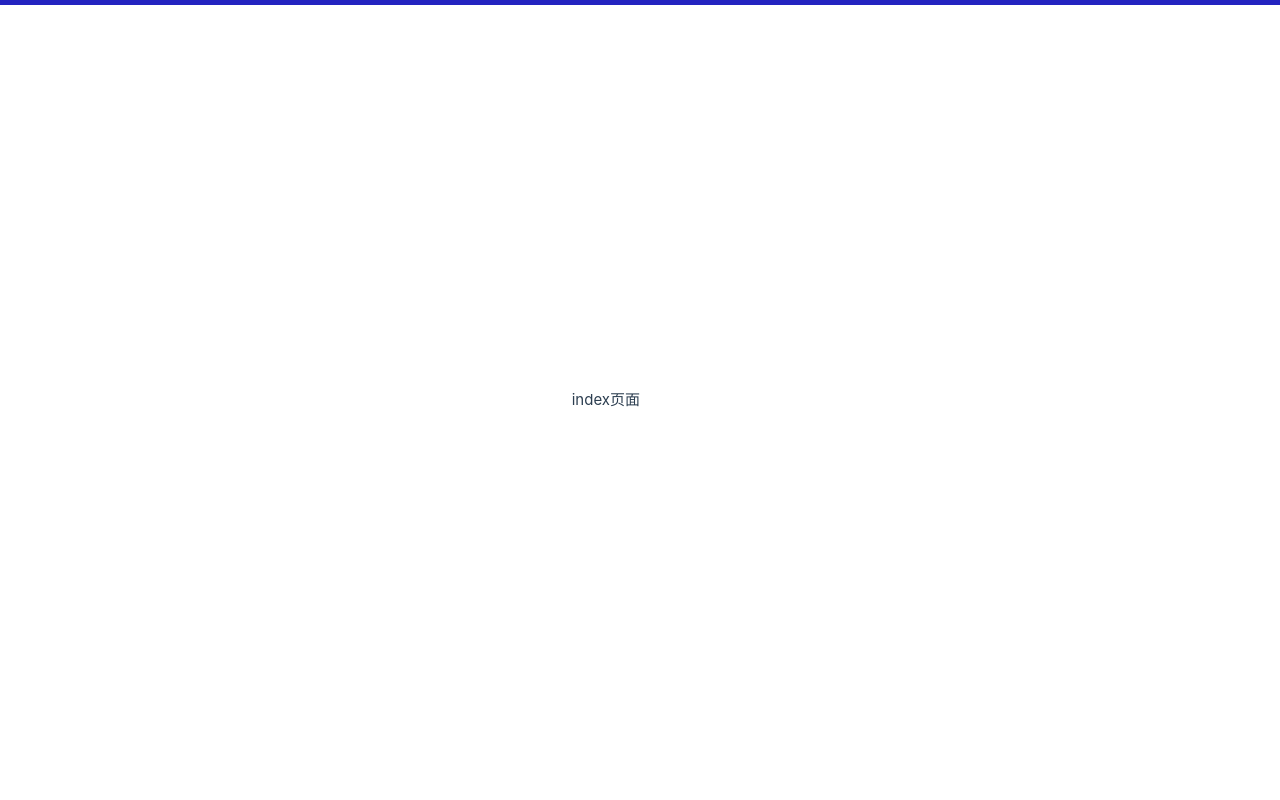
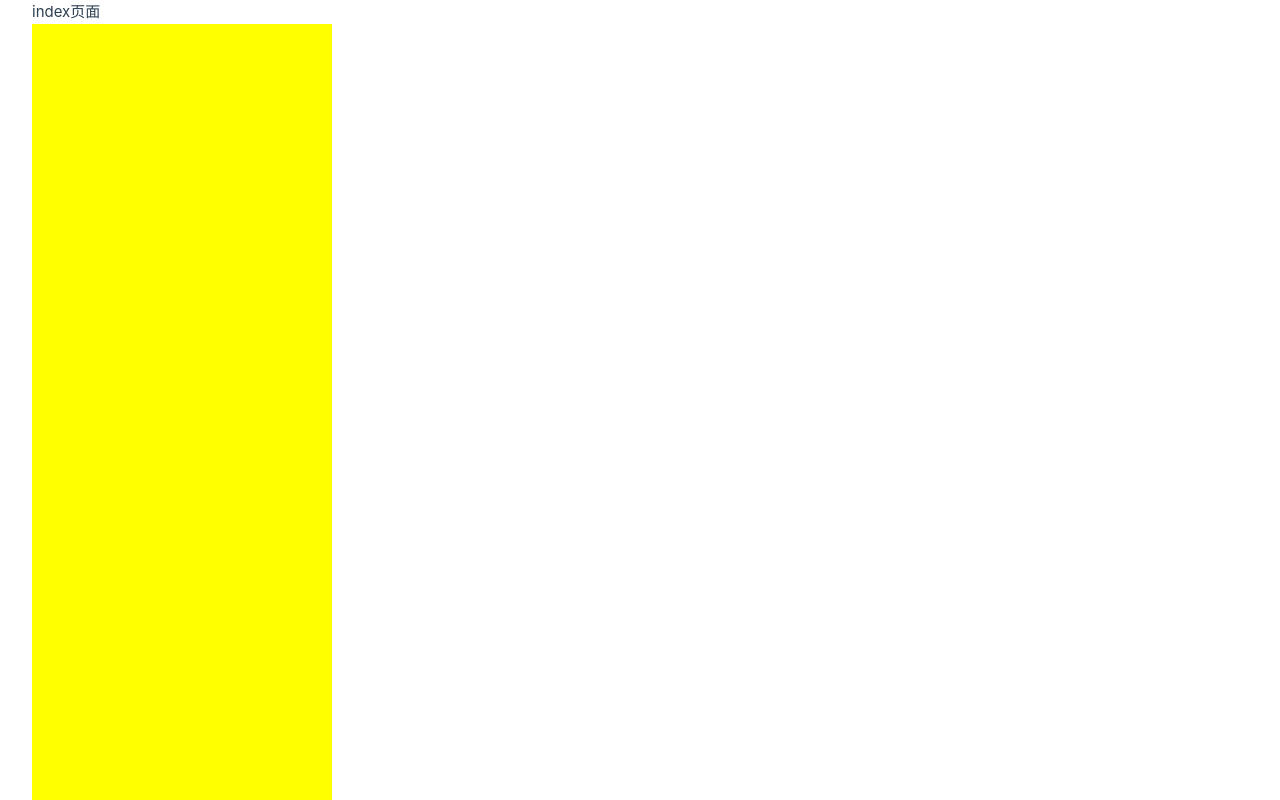
Before and after one commit to 123456hawkins/xiaomanVue3, a Vue app: page /index in a window 1280 px wide. Built offline with nearby package versions, Linux system fonts and the light colour scheme; sample sign-in values are in the browser's storage.

Commit message:
新增滚动行为

```diff
--- a/index.html
+++ b/index.html
@@ -16,7 +16,15 @@
     html,
     body {
       height: 100%;
+      width: 100%;
       overflow: hidden;
+    }
+
+    #app {
+      display: flex !important;
+      height: 100%;
+      width: 100%;
+      overflow: auto;
     }
   </style>
 </head>
--- a/src/App.vue
+++ b/src/App.vue
@@ -16,10 +16,8 @@ import 'animate.css'
 }
 
 html,
-body,
-#app {
+body{
   height: 100%;
   width: 100%;
-  overflow: hidden;
 }
 </style>
--- a/src/components/loadingBar.vue
+++ b/src/components/loadingBar.vue
@@ -12,6 +12,7 @@ let bar = ref<HTMLElement>()
 let timer = ref<number>(0)
 const startLoading = () => {
   let dom = bar.value as HTMLElement
+  dom.style.display = 'block'
   speed.value = 1
   timer.value = window.requestAnimationFrame(function fn() {
     if (speed.value < 90) {
@@ -30,19 +31,30 @@ const endLoading = () => {
   setTimeout(() => {
     window.requestAnimationFrame(() => [
       speed.value = 100,
-      dom.style.width = speed.value + '%'
+      dom.style.width = speed.value + '%',
     ])
+    setTimeout(() => {
+      dom.style.display = 'none'
+    }, 500);
   }, 1000);
 
+
+}
+const disappear = () => {
+  let dom = bar.value as HTMLElement;
+  dom.style.display = 'none'
 }
 onMounted(() => {
   startLoading()
   endLoading()
+
 })
+
 // 暴露内部方法
 defineExpose({
   startLoading,
-  endLoading
+  endLoading,
+  disappear
 })
 </script>
 <style scoped lang='scss'>
--- a/src/router/index.ts
+++ b/src/router/index.ts
@@ -3,6 +3,8 @@ import type { RouteRecordRaw } from 'vue-router'
 import { createApp, createVNode, render } from 'vue'
 import loadingBar from '../components/loadingBar.vue'
 const Vnode = createVNode(loadingBar)
+console.log(Vnode);
+
 // 定义接口
 declare module 'vue-router' {
   interface RouteMeta {
@@ -21,8 +23,6 @@ const routes: Array<RouteRecordRaw> = [
     // 路由元信息
     meta: { title: '登录页', requiresAuth: true, transition: "animate__backInLeft" },
     component: () => import('@/views/login.vue')
-
-
   },
   {
     path: "/index",
@@ -34,7 +34,14 @@ const routes: Array<RouteRecordRaw> = [
 ]
 const router = createRouter({
   history: createWebHistory(import.meta.env.BASE_URL),
-  routes
+  routes,
+  scrollBehavior(to, from, savedPosition) {
+    if (savedPosition) {
+      return savedPosition
+    } else {
+      return { top: 0 }
+    }
+  },
 })
 
 router.beforeEach((to, from, next) => {
--- a/src/views/index.vue
+++ b/src/views/index.vue
@@ -1,8 +1,20 @@
 <template>
-  <div>index页面</div>
+  <div class="page">index页面
+    <div class="box"></div>
+  </div>
 </template>
 
 <script setup lang='ts'>
 import { ref, reactive } from 'vue'
 </script>
-<style scoped lang='scss'></style>
+<style scoped lang='scss'>
+.page {
+  width: 100%;
+  height: 100%;
+  .box{
+    background: yellow;
+    height: 2090px;
+    width: 300px;
+  }
+}
+</style>
```
Also changed, not shown: 1 other file (tests, documents, lock files or other folders).
